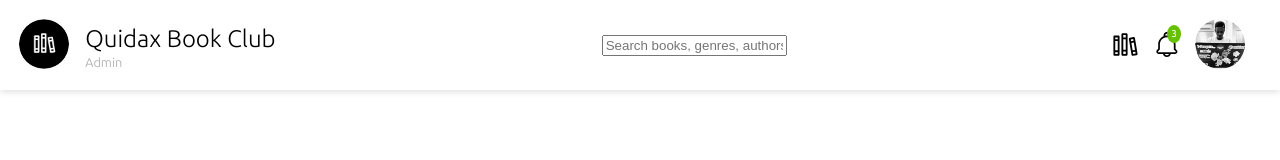
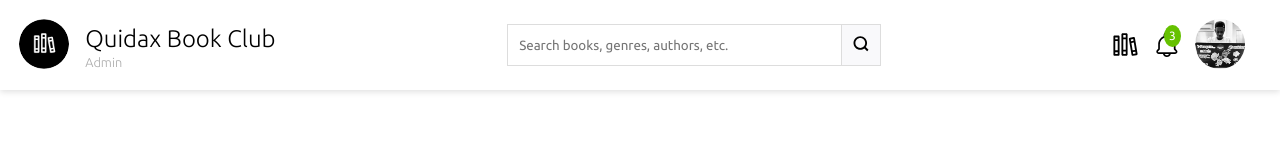
Before and after one commit to Easybuoy/quidax-assessment, a website: page index.html in a window 1280 px wide. Drawn offline with nearby package versions, Linux system fonts and the light colour scheme; files that its build step writes are made by us from their sources.

Commit message:
style navigation

```diff
--- a/index.html
+++ b/index.html
@@ -26,19 +26,26 @@
       <div class="nav__search">
         <input placeholder="Search books, genres, authors, etc." />
 
+        <div class="search-icon">
+          <img src="./assets/search.svg" alt="Search" />
+        </div>
       </div>
 
       <div class="nav__links">
         <div class="nav__links__item">
-          <img class="img_xs" src="./assets/book.svg" />
+          <img class="img_xs" src="./assets/book.svg" alt="Book" />
         </div>
 
         <div class="nav__links__item notification">
-          <img class="img_xs" src="./assets/notification.svg" />
+          <img
+            class="img_xs"
+            src="./assets/notification.svg"
+            alt="Notification"
+          />
           <span class="badge">3</span>
         </div>
         <div class="nav__links__item">
-          <img class="img_sm" src="./assets/profile.jpg" />
+          <img class="img_sm" src="./assets/profile.jpg" alt="Profile" />
         </div>
       </div>
     </nav>
--- a/less/navigation.less
+++ b/less/navigation.less
@@ -3,7 +3,6 @@ nav {
   flex-wrap: wrap;
   justify-content: space-between;
   align-items: center;
-  font-family: "Ubuntu", sans-serif;
   padding: 1.2rem;
   box-shadow: 0px 2px 6px 0px rgba(0, 0, 0, 0.12);
 
@@ -27,6 +26,28 @@ nav {
   }
 
   .nav__search {
+    align-items: center;
+    border: 1px solid #dddddd;
+    width: 30%;
+    margin: 0;
+    display: flex;
+    flex-wrap: wrap;
+    justify-content: space-between;
+    input {
+      border: none;
+      font-family: @primaryFont;
+      padding: 0.7rem;
+      min-width: 80%;
+    }
+
+    .search-icon {
+      background: #f9f9fb;
+      height: 100%;
+      border-left: 1px solid #dddddd;
+      img {
+        padding: 0.7rem;
+      }
+    }
   }
 
   .nav__links {
@@ -46,10 +67,9 @@ nav {
         top: -7px;
         right: -2px;
         color: @white;
-        font-size: 10px;
+        font-size: 12px;
         background: @lightGreen;
-        padding: 4px;
-
+        padding: 5px;
         border-radius: 50%;
         display: flex;
         flex-wrap: wrap;
--- a/less/variables.less
+++ b/less/variables.less
@@ -7,8 +7,7 @@
 @lightGreen: #65c100;
 
 // Fonts
-@primaryFont: "Roboto", sans-serif;
-@secondaryFont: "Ubuntu", sans-serif;
+@primaryFont: "Ubuntu", sans-serif;
 
 // Device
 @mobile: ~"max-width: 500px";
```
